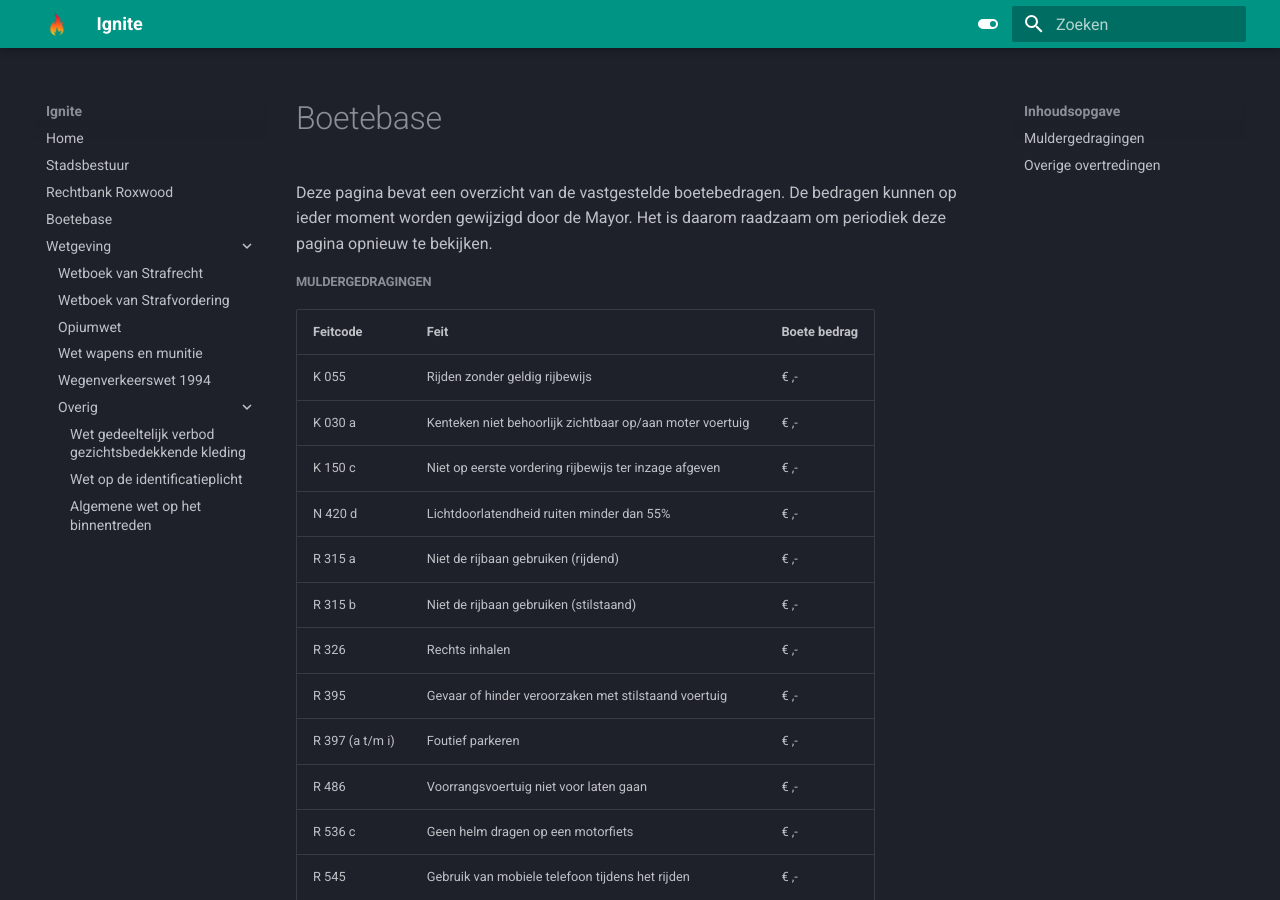
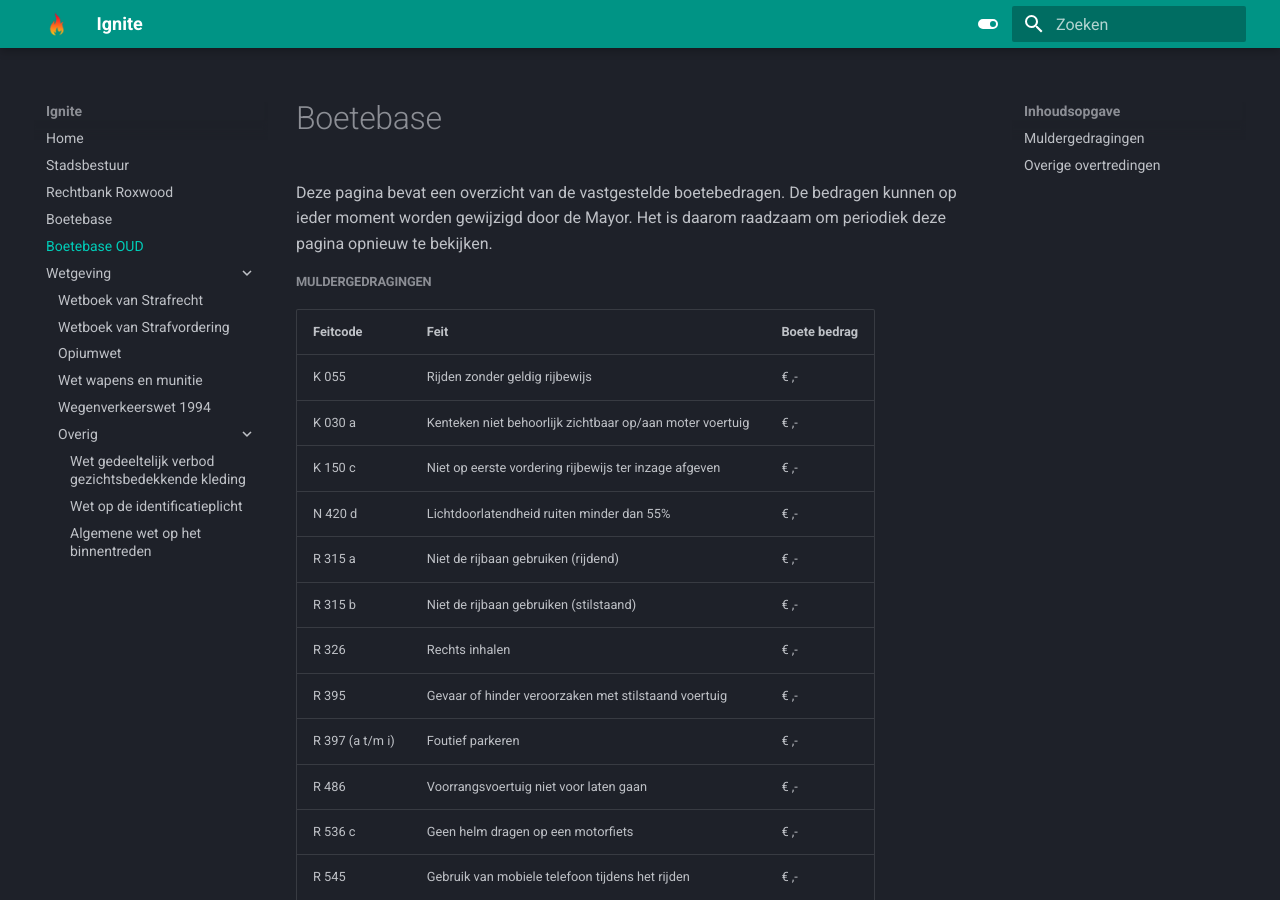
Before and after one commit to NLDenny/wetboek, an MkDocs documentation site: the page built from docs/overig/bboud.md, in a window 1280 px wide and 900 px high. Built offline with MkDocs 1.6.1 and Material for MkDocs 9.7.7, drawn with Linux system fonts in a browser that asks for light colours.

Commit message:
Update mkdocs.yml

```diff
--- a/mkdocs.yml
+++ b/mkdocs.yml
@@ -70,6 +70,7 @@ nav:
   - Stadsbestuur: stadsbestuur.md
   - Rechtbank Roxwood: rechtbank.md
   - Boetebase: overig/bb.md
+  - Boetebase OUD: overig/bboud.md
   - Wetgeving:
     - Wetboek van Strafrecht: sr.md
     - Wetboek van Strafvordering: sv.md
```
